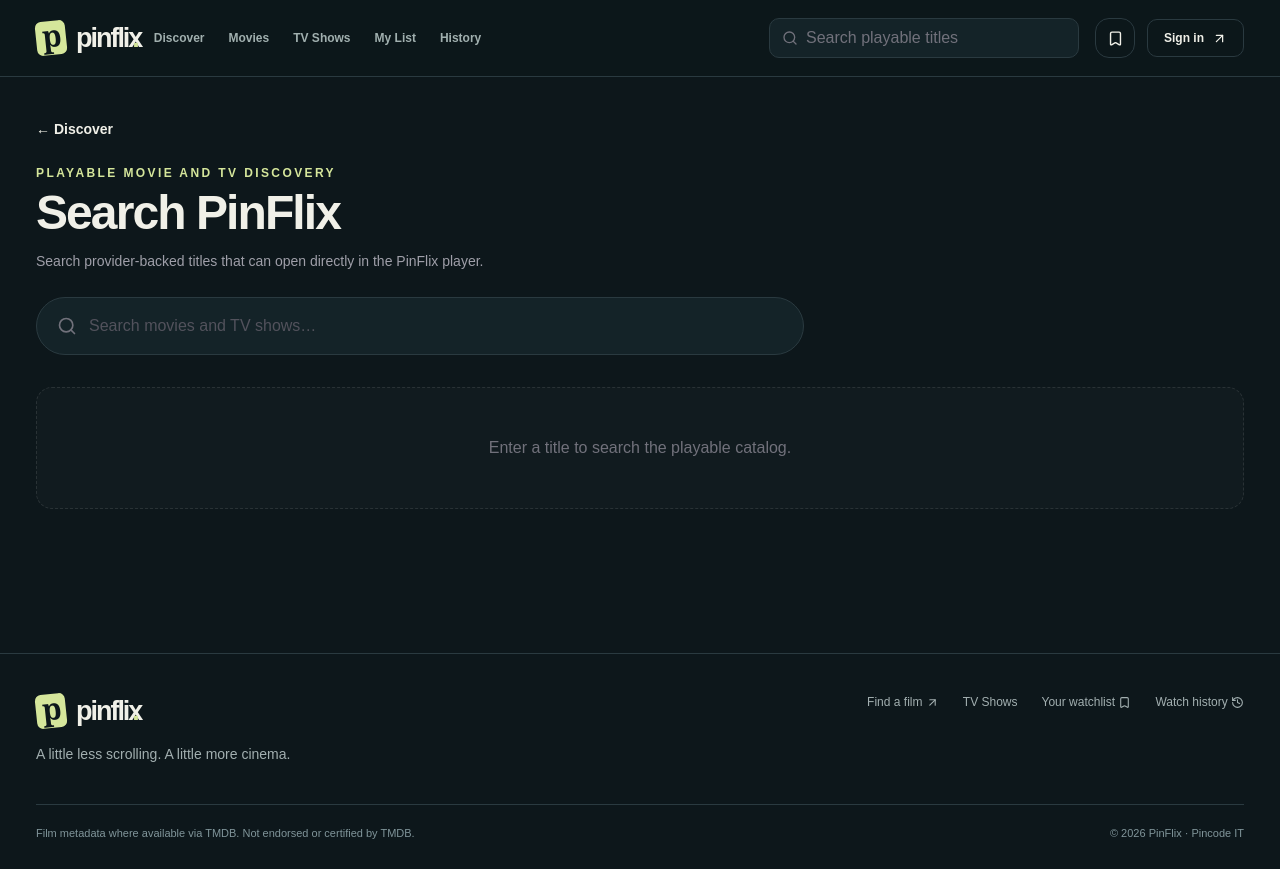
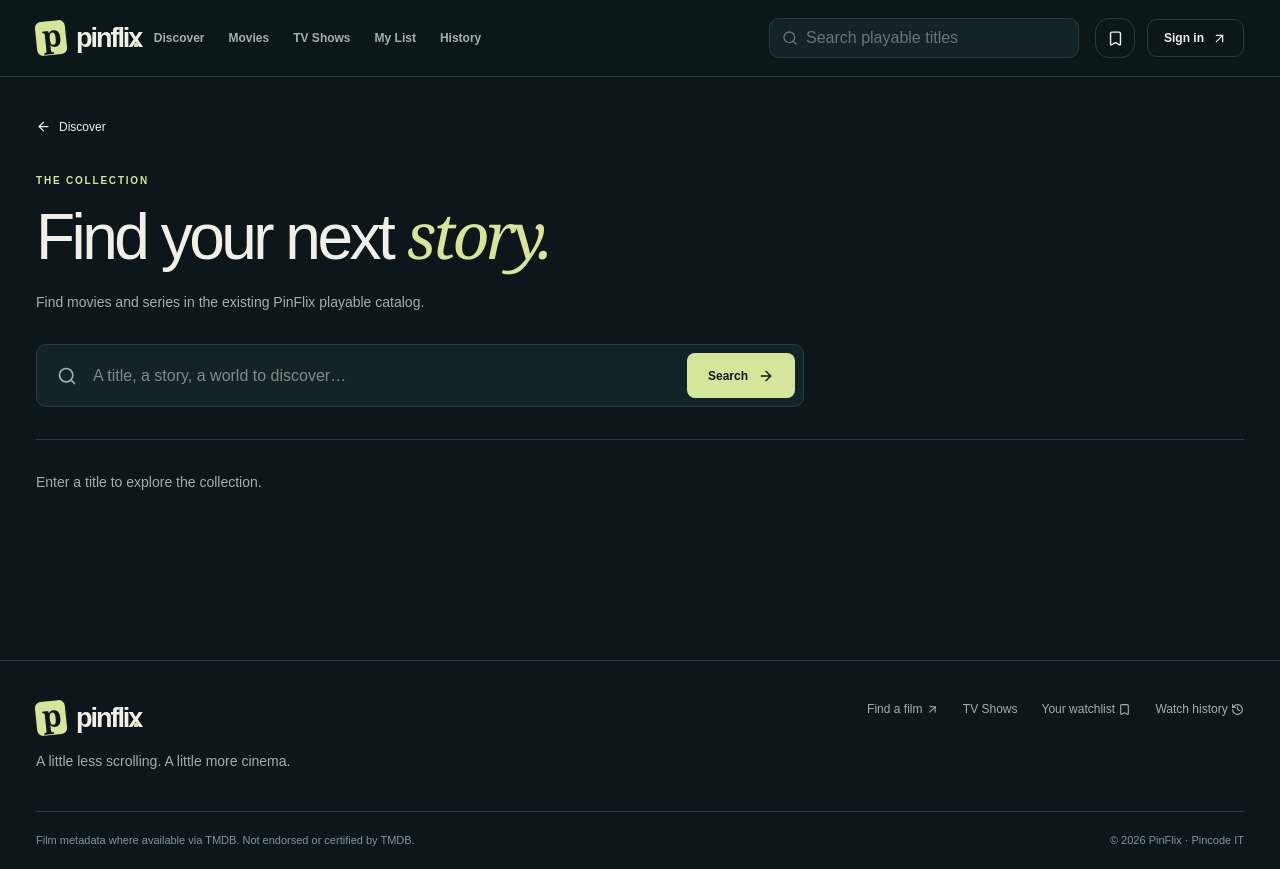
Before and after one commit to omarreact/PinFlix, a Next.js app: page /search in a window 1280 px wide. Built offline with nearby package versions, Linux system fonts and the light colour scheme.

Commit message:
feat(brand): align search, catalogue rails, saved actions and watch history

```diff
--- a/app/page.tsx
+++ b/app/page.tsx
@@ -26,17 +26,17 @@ export default async function HomePage() {
   return (
     <div>
       <HomeHero item={featured} />
-      <div className="relative z-20 mx-auto max-w-[1400px] space-y-10 px-6 pb-16 pt-6 md:px-12">
+      <div className="relative z-20 pf-container mx-auto space-y-10 pb-16 pt-8">
         <Suspense fallback={null}>
           <BrowseTabs active="all" />
         </Suspense>
 
         <WatchHistory compact />
-        {movies.length > 0 && <EntertainmentRail title="Now Streaming Movies" items={movies} href="/movies" />}
-        {series.length > 0 && <EntertainmentRail title="Now Streaming Series" items={series} href="/series" />}
+        {movies.length > 0 && <EntertainmentRail title="The movie collection" items={movies} href="/movies" />}
+        {series.length > 0 && <EntertainmentRail title="Stories in series" items={series} href="/series" />}
 
         {!featured && (
-          <div className="glass-panel rounded-2xl p-7 text-zinc-400">
+          <div className="glass-panel rounded-lg p-7 text-zinc-400">
             <p className="font-bold text-white">Movie catalog temporarily unavailable</p>
             <p className="mt-2 text-sm leading-6">PinFlix could not load playable provider-backed titles. Try again shortly.</p>
           </div>
--- a/app/search/page.tsx
+++ b/app/search/page.tsx
@@ -1,114 +1,40 @@
 import Link from "next/link";
-import { Film, Search, Tv } from "lucide-react";
+import { ArrowLeft, ArrowRight, Search } from "lucide-react";
+import { EntertainmentGrid } from "@/src/components/catalog-sections";
 import { catalogProvider } from "@/src/lib/providers/catalog";
 
 export const revalidate = 60;
+type SearchParams=Promise<{q?:string;page?:string}>;
 
-type SearchParams = Promise<{ q?: string; page?: string }>;
-
-export default async function SearchPage({ searchParams }: { searchParams: SearchParams }) {
-  const params = await searchParams;
-  const query = params.q?.trim() ?? "";
-  const page = Math.max(1, Number.parseInt(params.page ?? "1", 10) || 1);
-
-  const results = query ? await catalogProvider.search(query, page).catch(() => []) : [];
-  const totalPages = results.length ? page + 1 : page;
-
-  return (
-    <div className="space-y-8">
-      <section className="animate-slide-up">
-        <Link href="/" className="tv-focus text-sm font-semibold text-zinc-400 hover:text-white">
-          ← Discover
-        </Link>
-        <p className="mt-6 text-xs font-bold uppercase tracking-[.2em] text-accent">Playable movie and TV discovery</p>
-        <h1 className="mt-2 text-4xl font-black tracking-[-.04em] text-gradient md:text-5xl">Search PinFlix</h1>
-        <p className="mt-3 max-w-2xl text-sm leading-6 text-zinc-400">
-          Search provider-backed titles that can open directly in the PinFlix player.
-        </p>
-
-        <form action="/search" className="glass-panel mt-6 flex min-h-14 max-w-3xl items-center gap-3 rounded-full px-5">
-          <Search size={20} className="text-zinc-500" />
-          <input
-            name="q"
-            defaultValue={query}
-            placeholder="Search movies and TV shows…"
-            className="min-w-0 flex-1 bg-transparent py-4 text-white placeholder:text-zinc-600"
-          />
-        </form>
-      </section>
-
-      {!query ? (
-        <div className="rounded-2xl border border-dashed border-white/10 bg-white/[.02] p-12 text-center text-zinc-500">
-          Enter a title to search the playable catalog.
-        </div>
-      ) : results.length ? (
-        <section>
-          <div className="mb-5 flex items-center justify-between">
-            <h2 className="text-xl font-bold text-white">
-              Results <span className="text-sm font-normal text-zinc-500">({results.length})</span>
-            </h2>
-            <span className="text-sm text-zinc-500">Page {page}</span>
-          </div>
-
-          <div className="grid grid-cols-2 gap-4 sm:grid-cols-3 md:grid-cols-4 lg:grid-cols-5 xl:grid-cols-6 md:gap-6">
-            {results.map((item) => (
-              <Link
-                key={item.id}
-                href={`/entertainment/${item.id}`}
-                className="movie-card media-focus group relative block aspect-[2/3] overflow-hidden rounded-2xl border border-white/5 bg-surface"
-              >
-                {item.poster ? (
-                  <img src={item.poster} alt="" className="h-full w-full object-cover transition duration-500 group-hover:scale-[1.04]" />
-                ) : (
-                  <div className="poster-fallback grid h-full place-items-center p-5 text-center font-bold text-white/70">{item.title}</div>
-                )}
-                <div className="absolute inset-0 bg-gradient-to-t from-bg via-bg/15 to-transparent" />
-                <div className="absolute left-3 top-3 rounded-full border border-white/10 bg-black/55 px-2.5 py-1 text-[10px] font-bold uppercase tracking-[.12em] text-zinc-200 backdrop-blur">
-                  <span className="inline-flex items-center gap-1">
-                    {item.kind === "show" ? <Tv size={11} /> : <Film size={11} />}
-                    {item.kind === "show" ? "Series" : "Movie"}
-                  </span>
-                </div>
-                <div className="absolute inset-x-0 bottom-0 p-4">
-                  <h3 className="line-clamp-2 font-bold text-white">{item.title}</h3>
-                  <p className="mt-1 text-xs text-zinc-400">
-                    {[item.year, item.rating ? "★ " + item.rating.toFixed(1) : ""].filter(Boolean).join(" · ")}
-                  </p>
-                </div>
-              </Link>
-            ))}
-          </div>
-
-          {(page > 1 || page < totalPages) && (
-            <div className="mt-8 flex items-center justify-between border-t border-white/10 pt-6">
-              <div>
-                {page > 1 && (
-                  <Link
-                    className="tv-focus rounded-full border border-white/10 bg-white/5 px-5 py-2.5 text-sm font-semibold"
-                    href={"/search?q=" + encodeURIComponent(query) + "&page=" + (page - 1)}
-                  >
-                    ← Previous
-                  </Link>
-                )}
-              </div>
-              <div>
-                {page < totalPages && (
-                  <Link
-                    className="tv-focus rounded-full border border-white/10 bg-white/5 px-5 py-2.5 text-sm font-semibold"
-                    href={"/search?q=" + encodeURIComponent(query) + "&page=" + (page + 1)}
-                  >
-                    Next →
-                  </Link>
-                )}
-              </div>
-            </div>
-          )}
-        </section>
-      ) : (
-        <div className="rounded-2xl border border-dashed border-white/10 bg-white/[.02] p-12 text-center text-zinc-500">
-          No matching playable movies or TV shows found.
-        </div>
-      )}
-    </div>
-  );
+export default async function SearchPage({searchParams}:{searchParams:SearchParams}){
+  const params=await searchParams;
+  const query=(params.q||"").trim().slice(0,100);
+  const page=Math.max(1,Number.parseInt(params.page||"1",10)||1);
+  const results=query?await catalogProvider.search(query,page).catch(()=>[]):[];
+  const next=results.length>0;
+  return <div className="space-y-8">
+    <section className="max-w-3xl">
+      <Link href="/" className="media-focus inline-flex items-center gap-2 text-xs text-muted hover:text-fg"><ArrowLeft size={15}/> Discover</Link>
+      <p className="pf-eyebrow mt-8">THE COLLECTION</p>
+      <h1 className="pf-title mt-3">Find your next <span className="pf-serif">story.</span></h1>
+      <p className="mt-4 text-sm leading-7 text-muted">Find movies and series in the existing PinFlix playable catalog.</p>
+      <form action="/search" role="search" className="mt-7 flex items-center gap-3 rounded-md border border-line bg-surface p-2 focus-within:border-brand">
+        <Search size={20} className="ml-3 shrink-0 text-muted"/>
+        <input name="q" defaultValue={query} placeholder="A title, a story, a world to discover…" aria-label="Search movies and TV shows"
+          className="min-w-0 flex-1 bg-transparent px-1 py-2 text-sm text-fg outline-none"/>
+        <button type="submit" className="pf-action min-h-10 shrink-0">Search <ArrowRight size={16}/></button>
+      </form>
+    </section>
+    {query?<section className="space-y-6">
+      <div className="pf-divider flex items-center justify-between gap-3 pt-6">
+        <h2 className="text-xl font-medium">Search results <span className="text-sm text-muted">({results.length})</span></h2>
+        <span className="text-xs text-muted">Page {page}</span>
+      </div>
+      {results.length?<EntertainmentGrid items={results}/>:<div className="glass-panel rounded-lg p-9 text-center text-sm text-muted">No matching titles in this collection.</div>}
+      {(page>1||next)&&<div className="pf-divider flex items-center justify-between pt-5 text-xs">
+        {page>1?<Link href={`/search?q=${encodeURIComponent(query)}&page=${page-1}`} className="pf-action pf-action-outline">Previous</Link>:<span/>}
+        {next?<Link href={`/search?q=${encodeURIComponent(query)}&page=${page+1}`} className="pf-action pf-action-outline">Next <ArrowRight size={15}/></Link>:null}
+      </div>}
+    </section>:<div className="pf-divider py-8 text-sm text-muted">Enter a title to explore the collection.</div>}
+  </div>;
 }
--- a/src/components/saved-toggle.tsx
+++ b/src/components/saved-toggle.tsx
@@ -25,7 +25,7 @@ export function SavedToggle({ item }: { item: SavedTitle }) {
     <button
       type="button"
       onClick={toggle}
-      className="tv-focus inline-flex min-h-12 items-center gap-2 rounded-full border border-white/10 bg-white/5 px-6 py-3 font-semibold text-white backdrop-blur hover:bg-white/10"
+      className="tv-focus inline-flex min-h-12 items-center gap-2 rounded-md border border-line bg-surface px-6 py-3 font-semibold text-fg hover:bg-white/10"
       aria-pressed={saved}
     >
       {saved ? <Check size={18} /> : <Bookmark size={18} />}
--- a/src/components/ui/section-header.tsx
+++ b/src/components/ui/section-header.tsx
@@ -6,10 +6,10 @@ export function SectionHeader({ title, eyebrow, href }: { title: string; eyebrow
     <div className="mb-5 flex items-end justify-between gap-4">
       <div>
         {eyebrow && <p className="mb-1 text-xs font-bold uppercase tracking-[.18em] text-accent">{eyebrow}</p>}
-        <h2 className="text-xl font-bold tracking-tight text-white md:text-2xl">{title}</h2>
+        <h2 className="text-2xl font-medium tracking-[-.04em] text-fg md:text-3xl">{title}</h2>
       </div>
       {href && (
-        <Link className="tv-focus inline-flex min-h-11 items-center gap-1 rounded-full px-2 text-sm font-semibold text-zinc-400 hover:text-white" href={href}>
+        <Link className="tv-focus inline-flex min-h-11 items-center gap-1 rounded-md px-2 text-sm font-semibold text-muted hover:text-white" href={href}>
           View all <ChevronRight size={16} />
         </Link>
       )}
```
Also changed, not shown: src/components/watch-history.tsx (+8 -8 lines).
